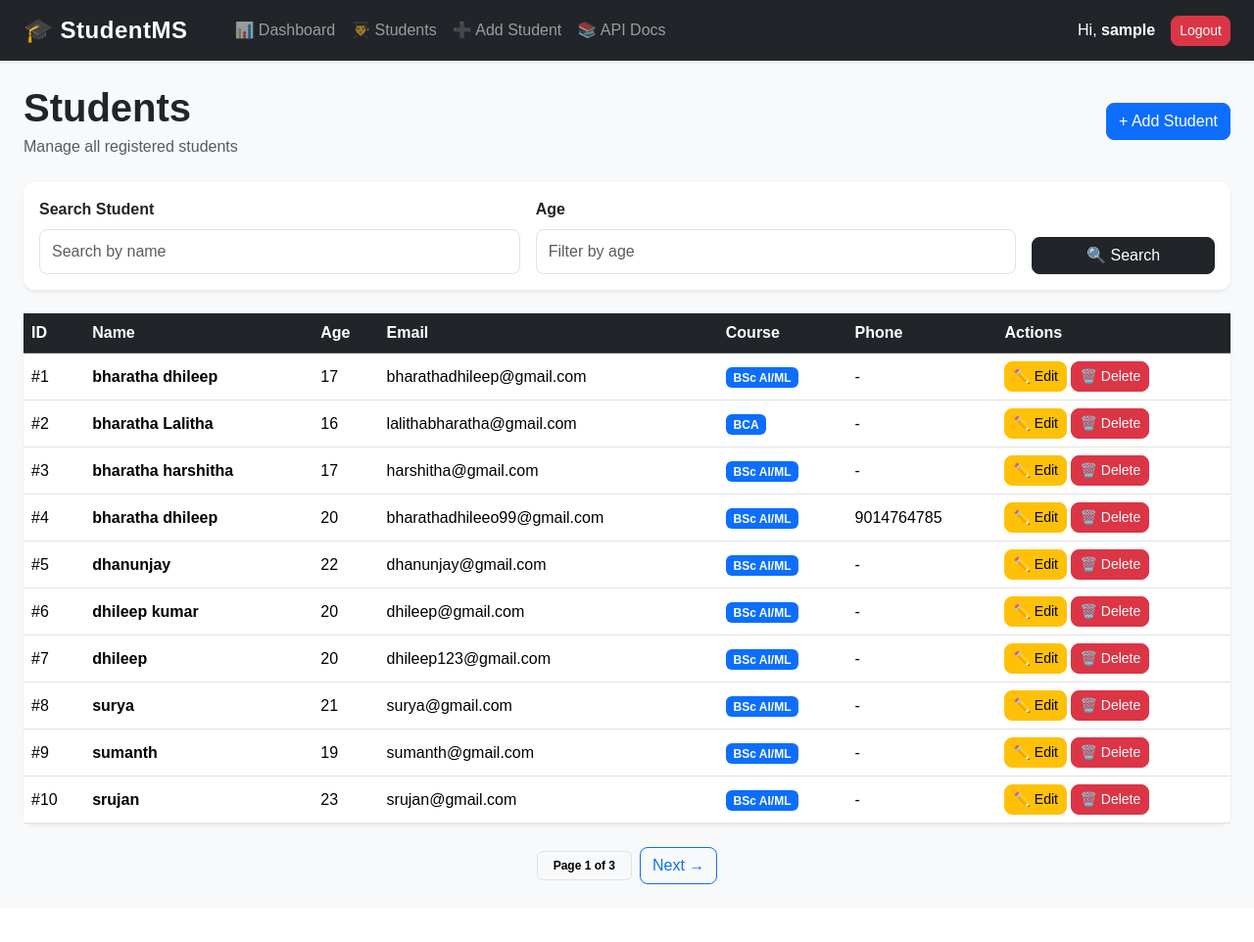
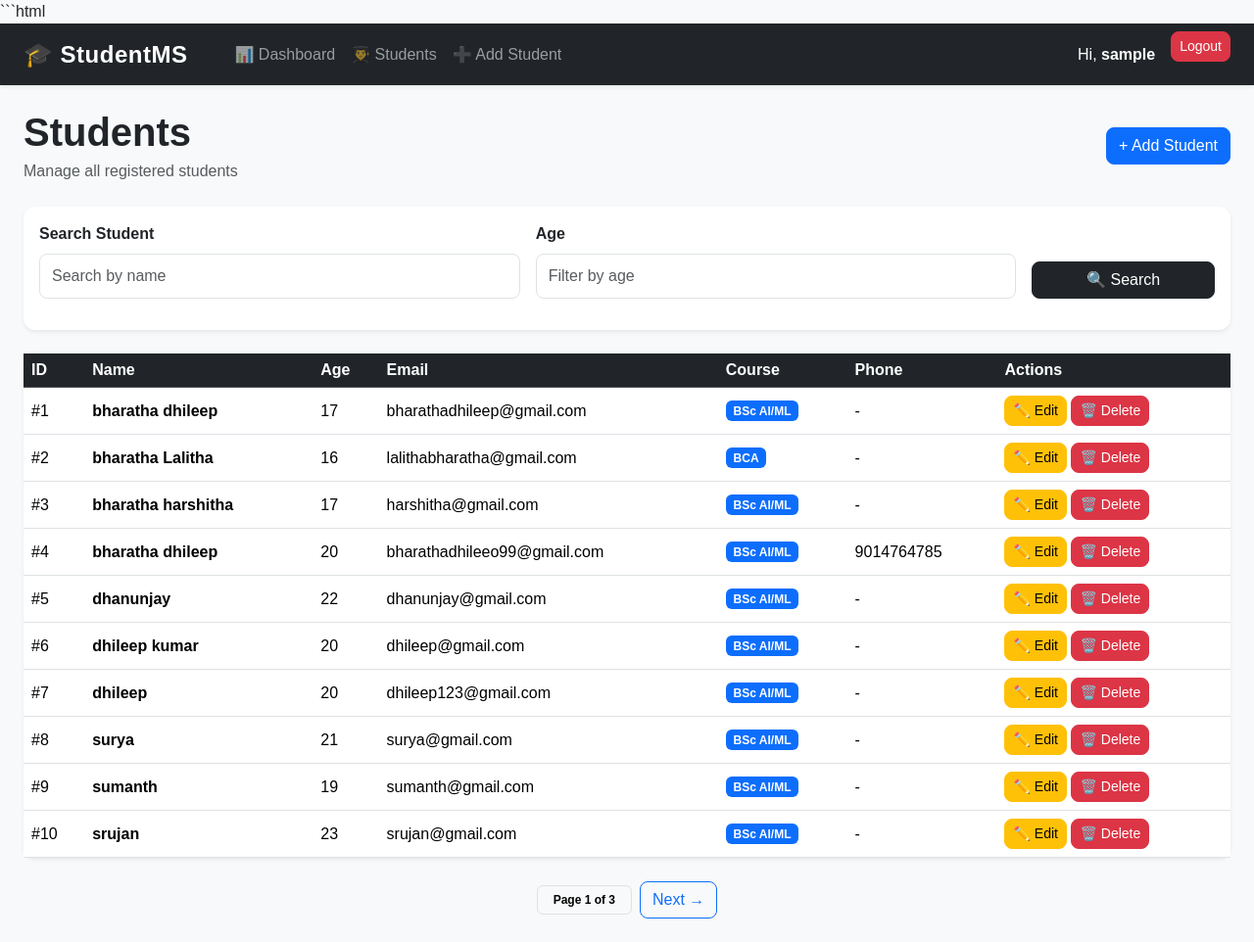
Before and after one commit to dhileep267/student-management-system, a Django app: page / in a window 1280 px wide. Shown: the whole page at 98% size. Before the commit the page ends 903 px from the top, so only its background shows below. Run offline with Django 5.2, Linux system fonts and the light colour scheme; the visitor is signed in with stand-in values (Sample User, id 1); data comes from the database, SQL or seed files in the repository.

Commit message:
Clean navbar and remove API docs link

````diff
--- a/templates/base.html
+++ b/templates/base.html
@@ -1,3 +1,4 @@
+```html
 {% load static %}
 
 <!DOCTYPE html>
@@ -18,17 +19,13 @@
         {% endblock %}
     </title>
 
-
     <!-- Bootstrap -->
-
     <link
         href="https://cdn.jsdelivr.net/npm/bootstrap@5.3.3/dist/css/bootstrap.min.css"
         rel="stylesheet"
     >
 
-
     <!-- Custom CSS -->
-
     <link
         rel="stylesheet"
         href="{% static 'css/style.css' %}"
@@ -36,9 +33,7 @@
 
 </head>
 
-
 <body class="bg-light">
-
 
 <!-- =========================
      NAVBAR
@@ -48,9 +43,7 @@
 
     <div class="container-fluid px-4">
 
-
         <!-- BRAND -->
-
         <a
             class="navbar-brand fw-bold fs-4"
             href="{% url 'student_list' %}"
@@ -58,9 +51,7 @@
             🎓 StudentMS
         </a>
 
-
         <!-- MOBILE MENU BUTTON -->
-
         <button
             class="navbar-toggler"
             type="button"
@@ -70,14 +61,10 @@
             aria-expanded="false"
             aria-label="Toggle navigation"
         >
-
             <span class="navbar-toggler-icon"></span>
-
         </button>
 
-
         <!-- NAVIGATION -->
-
         <div
             class="collapse navbar-collapse"
             id="mainNavbar"
@@ -87,9 +74,7 @@
 
                 <ul class="navbar-nav me-auto mb-2 mb-lg-0 ms-lg-4">
 
-
                     <!-- DASHBOARD -->
-
                     <li class="nav-item">
 
                         <a
@@ -101,9 +86,7 @@
 
                     </li>
 
-
                     <!-- STUDENTS -->
-
                     <li class="nav-item">
 
                         <a
@@ -115,9 +98,7 @@
 
                     </li>
 
-
                     <!-- ADD STUDENT -->
-
                     <li class="nav-item">
 
                         <a
@@ -129,28 +110,10 @@
 
                     </li>
 
-
-                    <!-- API DOCS -->
-
-                    <li class="nav-item">
-
-                        <a
-                            class="nav-link"
-                            href="/api/docs/"
-                            target="_blank"
-                        >
-                            📚 API Docs
-                        </a>
-
-                    </li>
-
                 </ul>
 
-
                 <!-- USER AREA -->
-
                 <div class="d-flex align-items-center gap-3">
-
 
                     <span class="text-white">
 
@@ -161,9 +124,7 @@
 
                     </span>
 
-
                     <!-- LOGOUT -->
-
                     <form
                         method="post"
                         action="{% url 'web_logout' %}"
@@ -198,7 +159,6 @@
 
 <main class="container-fluid px-4 py-4">
 
-
     <!-- DJANGO MESSAGES -->
 
     {% if messages %}
@@ -211,7 +171,6 @@
             >
 
                 {{ message }}
-
 
                 <button
                     type="button"
@@ -230,9 +189,7 @@
     <!-- PAGE CONTENT -->
 
     {% block content %}
-
     {% endblock %}
-
 
 </main>
 
````
